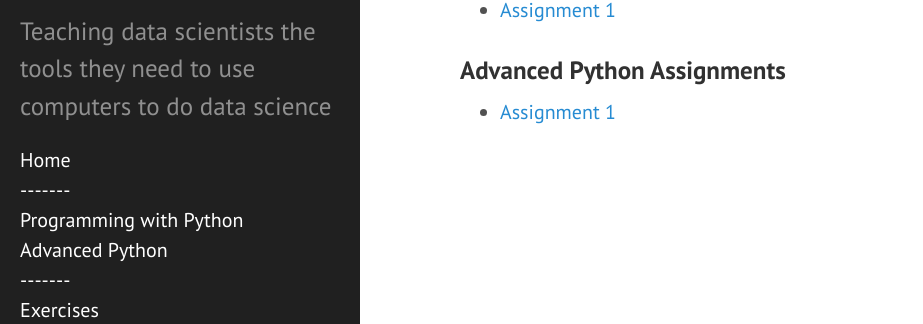
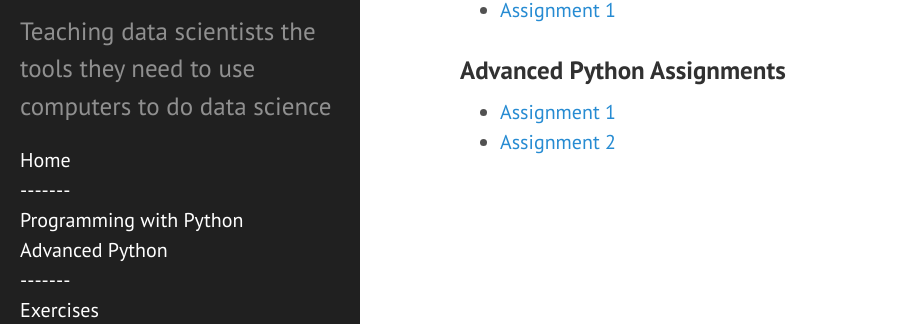
Before and after one commit to nyu-cds/courses, a Jekyll site: the page built from assignments/index.md, in a window 1280 px wide. Shown: the part 206-530 px from the top of the page, without its empty margins (0-923 px from the left). Built offline with Jekyll 4.4.1, drawn with Linux system fonts in a browser that asks for light colours.

Commit message:
Add assignment 2
Signed-off-by: Watson, Gregory <g.watson@computer.org>

```diff
--- a/assignments/index.md
+++ b/assignments/index.md
@@ -13,3 +13,4 @@ redirect_from:
 ### Advanced Python Assignments
 
 * [Assignment 1]({{ site.github.url }}/assignments/advanced-1)
+* [Assignment 2]({{ site.github.url }}/assignments/advanced-2)
```
